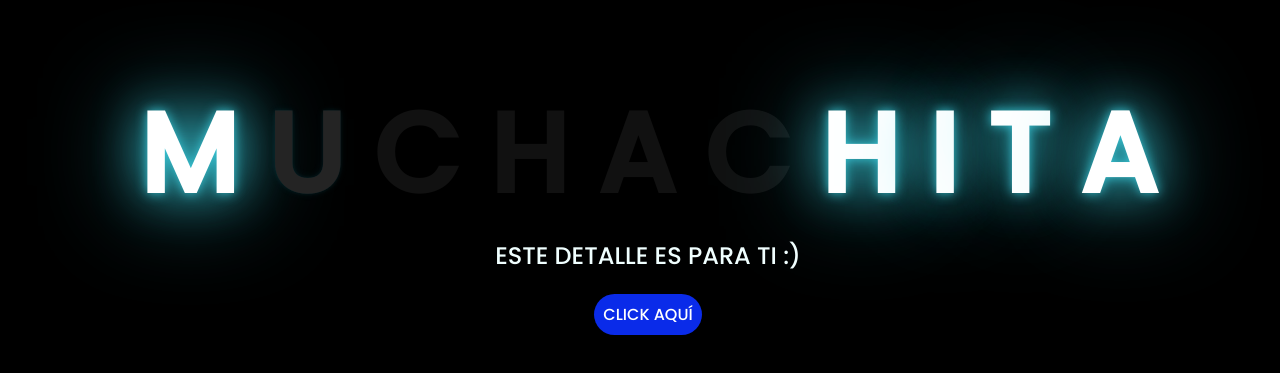
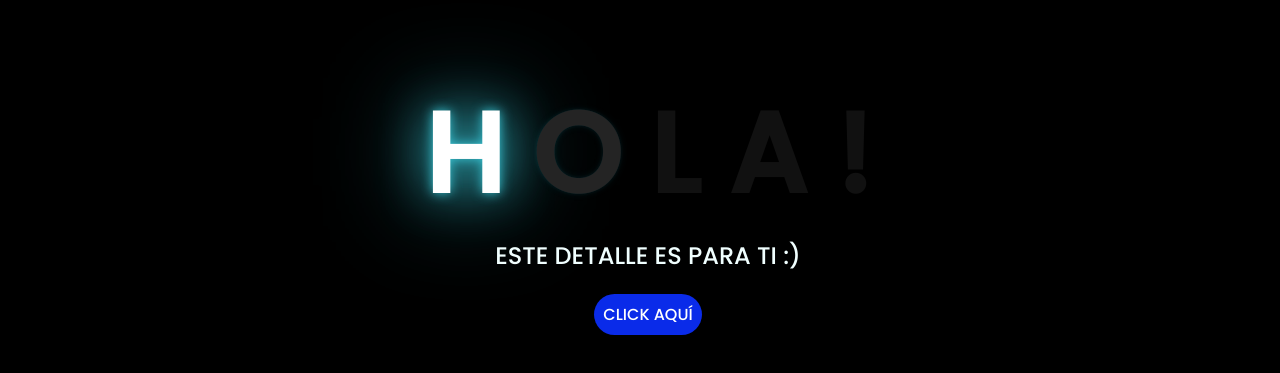
Before and after one commit to JORGEC777/MainFlower, a plain HTML site: page index.html in a window 1280 px wide. Shown: the part 133-506 px from the top of the page. Drawn offline with Linux system fonts and the light colour scheme.

Commit message:
Update index.html

```diff
--- a/index.html
+++ b/index.html
@@ -12,16 +12,12 @@
 
 <body>
     <div class="greetings">
-        <span>M</span>
-        <span>U</span>
-        <span>C</span>
         <span>H</span>
+        <span>O</span>
+        <span>L</span>
         <span>A</span>
-        <span>C</span>
-        <span>H</span>
-        <span>I</span>
-        <span>T</span>
-        <span>A</span>
+        <span>!</span>
+
     </div>
     <div class="description">
         <span>ESTE DETALLE ES PARA TI :)</span>
```
